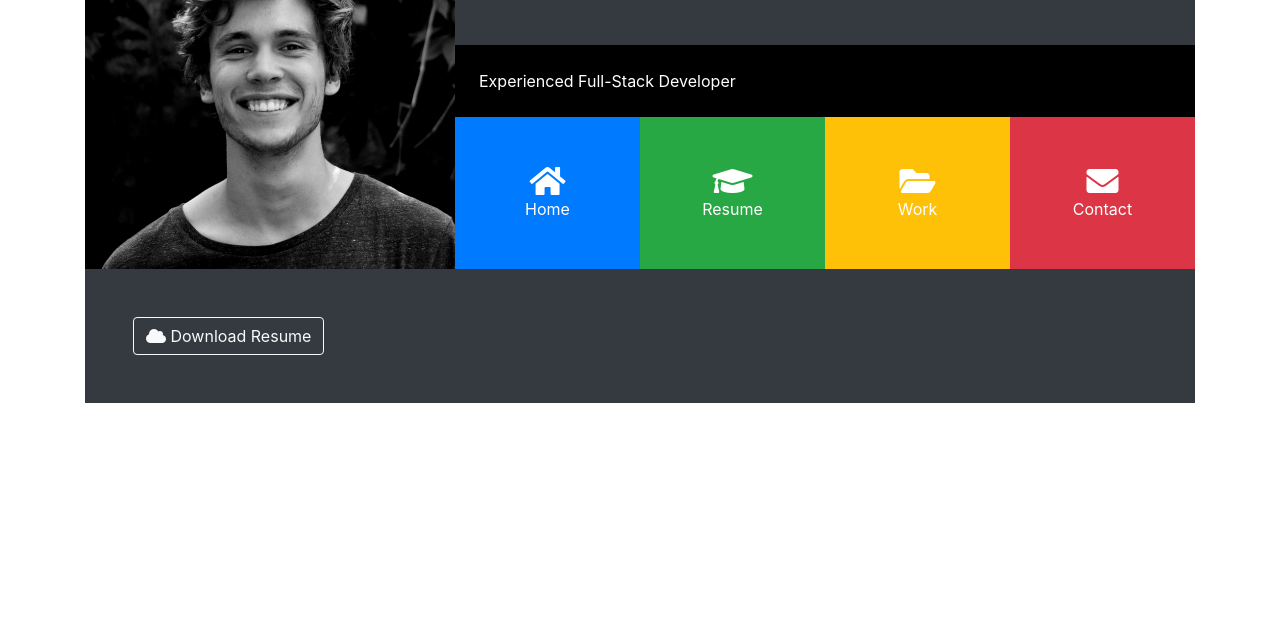
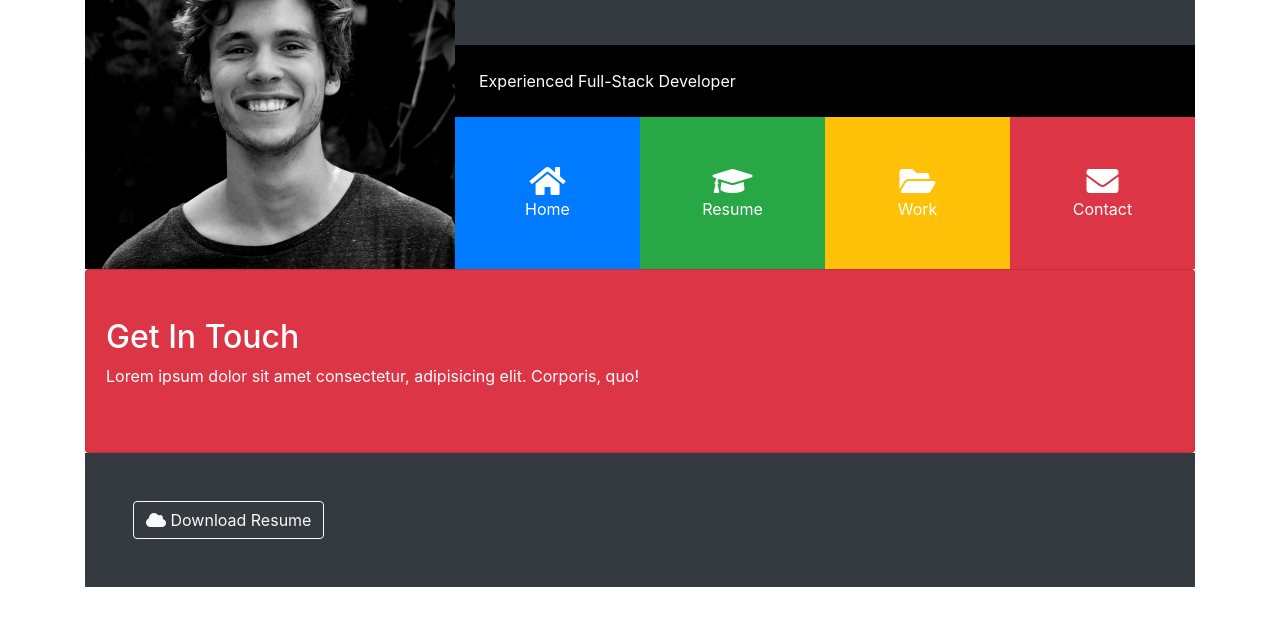
Before and after one commit to ejohann/portfolio_grid, a plain HTML site: page index.html in a window 1280 px wide. Both pictures are taken after a click on the element "Contact". Shown: the part 107-732 px from the top of the page. Drawn offline with nearby package versions, Linux system fonts and the light colour scheme; some packages are replaced by stand-ins of ours; files that its build step writes are made by us from their sources; a script that the page names is missing.

Commit message:
Add header to contact area

```diff
--- a/index.html
+++ b/index.html
@@ -242,6 +242,15 @@
        </div>
     </div>
 
+    <!-- CONTACT -->
+    <div id="contact" class="collapse">
+        <div class="card card-body bg-danger text-white py-5">
+            <h2>Get In Touch</h2>
+            <p>
+              Lorem ipsum dolor sit amet consectetur, adipisicing elit. Corporis, quo!
+            </p>
+        </div>
+    </div>
 
 
     <!-- FOOTER  -->
```
